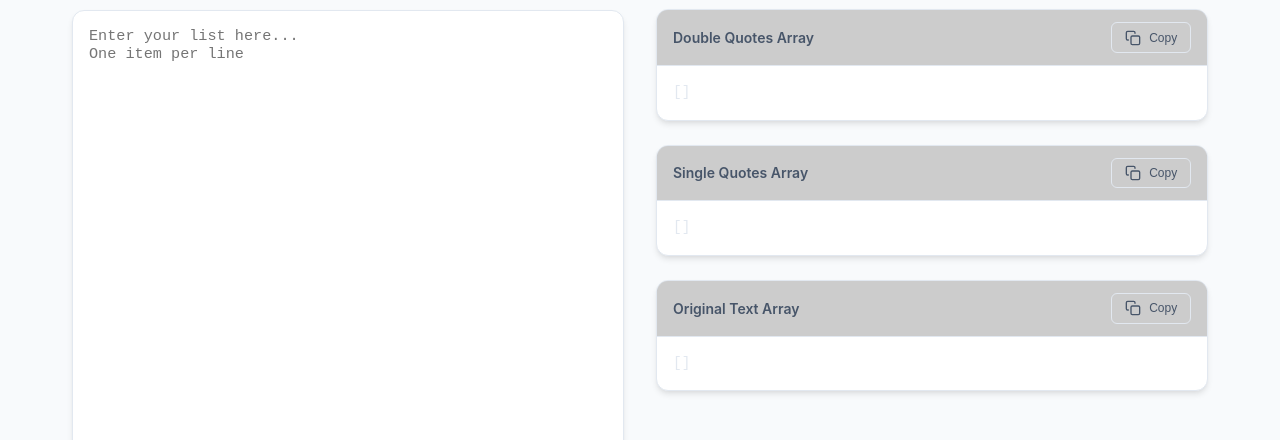
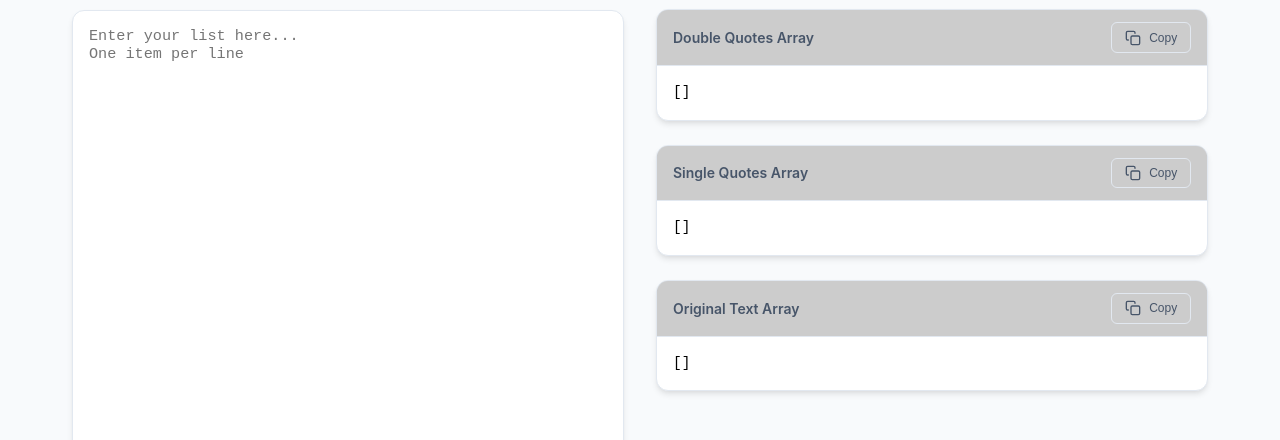
Before and after one commit to daitran94/arraythat, a React (Vite) app: page / in a window 1280 px wide. Shown: the part 205-645 px from the top of the page. Built offline with nearby package versions, Linux system fonts and the light colour scheme.

Commit message:
Set output text color to black in light mode

```diff
--- a/src/index.css
+++ b/src/index.css
@@ -255,10 +255,14 @@ body {
   padding: 1rem;
   font-family: 'JetBrains Mono', monospace;
   font-size: 0.9rem;
-  color: #e2e8f0;
+  color: var(--text-primary);
   word-break: break-all;
   max-height: 150px;
   overflow-y: auto;
+}
+
+[data-theme='light'] .output-content {
+  color: #000000;
 }
 
 /* Scrollbar styling */
```
